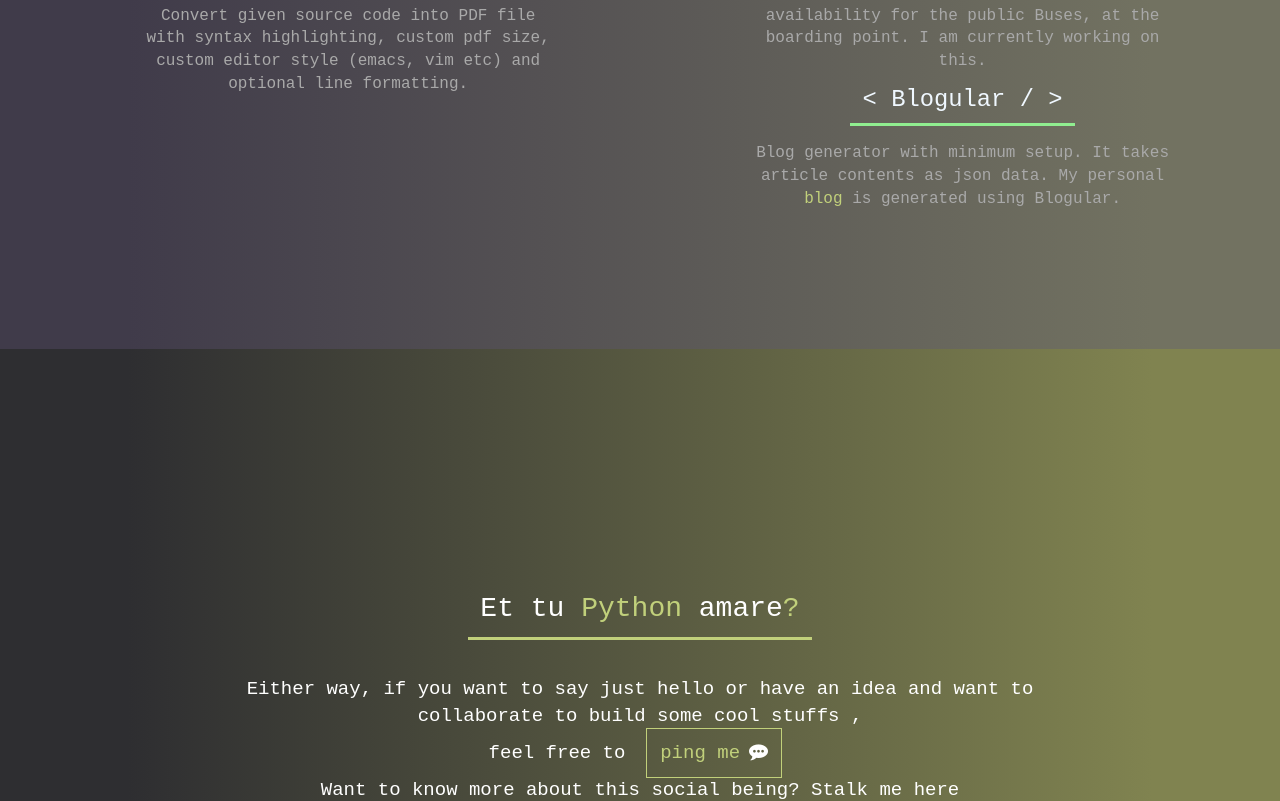
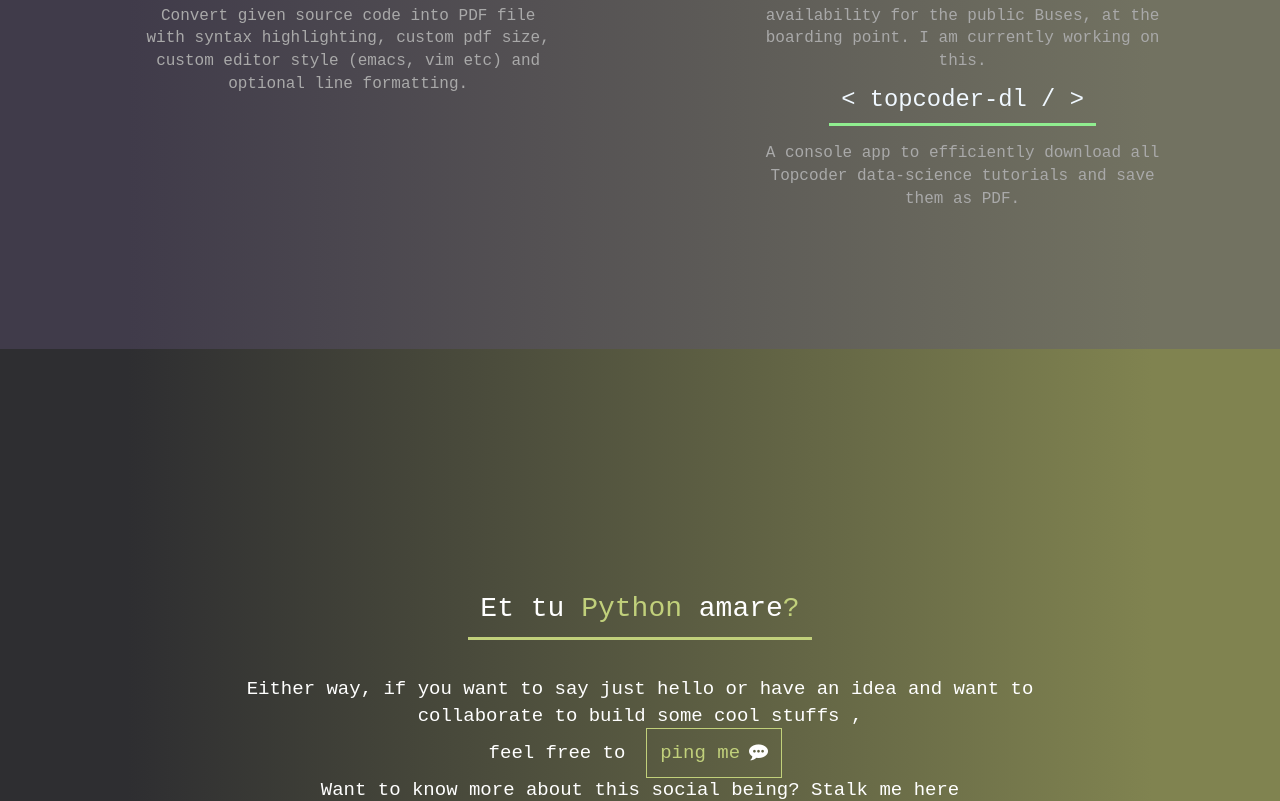
Before and after one commit to tushar-rishav/tushar-rishav.github.io, a plain HTML site: page index.html in a window 1280 px wide. Shown: the part 2851-3652 px from the top of the page. Drawn offline with Linux system fonts and the light colour scheme.

Commit message:
topcoder-dl added

```diff
--- a/index.html
+++ b/index.html
@@ -242,6 +242,18 @@
 					<div class="slide">
 						<div data-sr='enter right move 60px over 1s'  class="proj_inner mini_proj_slide">
 							<header>
+								<a href="https://github.com/tushar-rishav/topcoder-dl" class="mini_proj_link">&lt; topcoder-dl &#x2F; &gt;</a>
+							</header>
+							<div class="proj_content">
+								<p class="proj_detail">
+									A console app to efficiently download all Topcoder data-science tutorials and save them as PDF.
+								</p>
+							</div>
+						</div>
+					</div>
+					<div class="slide">
+						<div data-sr='enter right move 60px over 1s'  class="proj_inner mini_proj_slide">
+							<header>
 								<a href="http://gtushar.co/Pynail/" class="mini_proj_link">&lt; Pynail &#x2F; &gt;</a>
 							</header>
 							<div class="proj_content">
@@ -301,6 +313,8 @@
 								</p>
 							</div>
 						</div>
+
+
 					</div>
 					<div class="pro_wrap right">
 						<div data-sr='enter right move 60px over 1s'  class="proj_inner">
@@ -323,14 +337,14 @@
 							</p>
 							</div>
 						</div>
-						<div data-sr='enter bottom move 60px over 1s'  class="proj_inner">
+						<div data-sr='enter right move 60px over 1s'  class="proj_inner">
 							<header>
-								<a href="http://gtushar.co/Blogular/" class="proj_link">&lt; Blogular &#x2F; &gt;</a>
+								<a href="https://github.com/tushar-rishav/topcoder-dl" class="proj_link">&lt; topcoder-dl &#x2F; &gt;</a>
 							</header>
 							<div class="proj_content">
-							<p class="proj_detail">
-								Blog generator with minimum setup. It takes article contents as json data. My personal <a href="http://gtushar.co/blog/#/">blog</a> is generated using Blogular.
-							</p>
+								<p class="proj_detail">
+									A console app to efficiently download all Topcoder data-science tutorials and save them as PDF.
+								</p>
 							</div>
 						</div>
 
```
